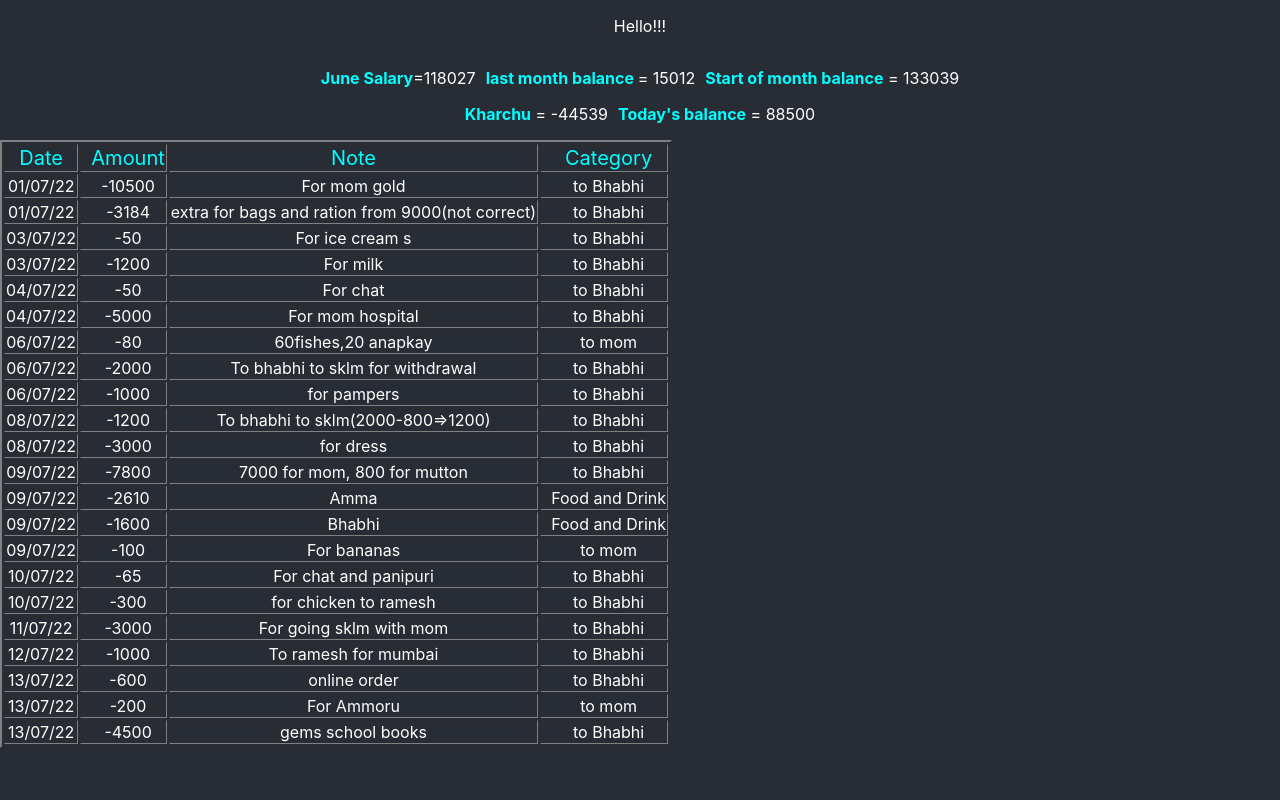
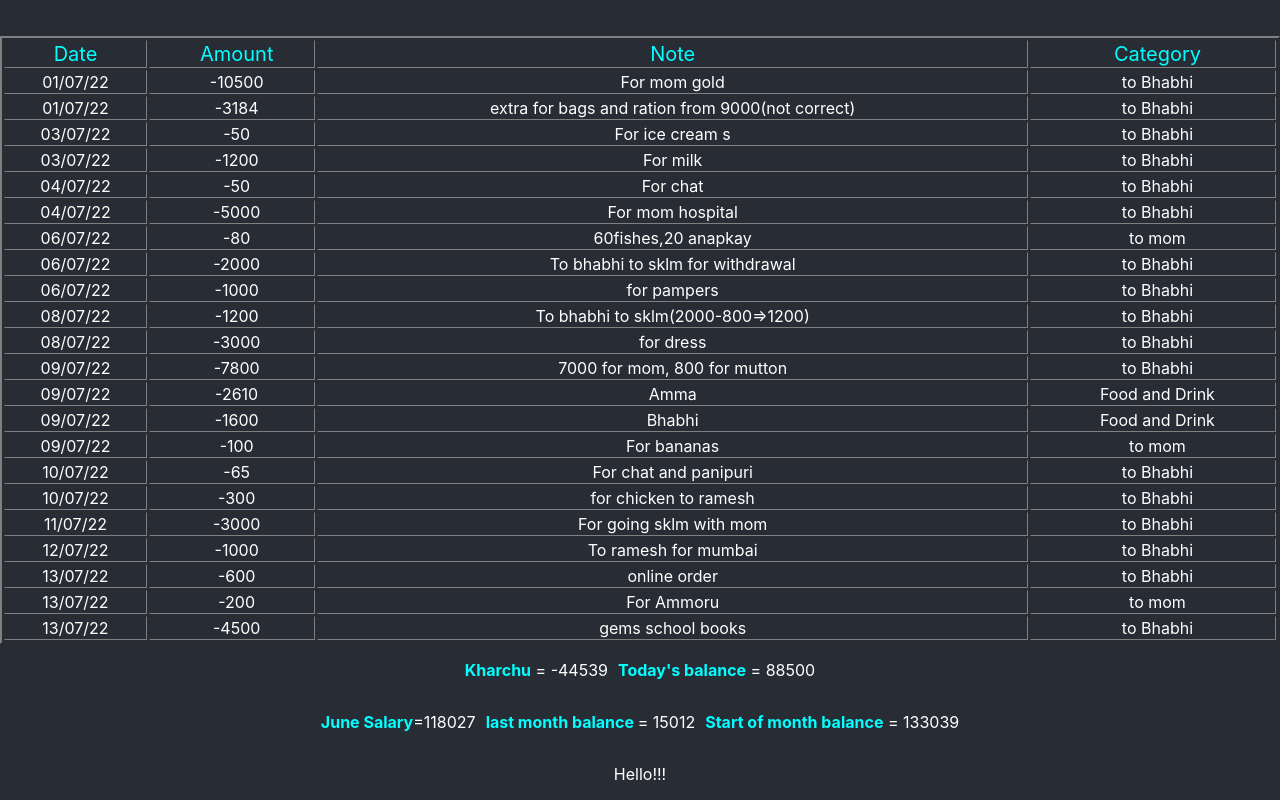
Before and after one commit to Perla-111/blnc1, a React (Create React App) app: page / in a window 1280 px wide. Built offline with nearby package versions, Linux system fonts and the light colour scheme.

Commit message:
used display flex reverse colun

```diff
--- a/src/App.css
+++ b/src/App.css
@@ -1,5 +1,8 @@
 .App {
   text-align: center;
+  display : flex;
+  flex-direction : column-reverse;
+
 }
 
 
@@ -7,7 +10,7 @@
   background-color: #282c34;
   height: 100vh ;
 display: flex;
-flex-direction: column;
+flex-direction: column-reverse;
 width: 100vw;
   color: white;
   overflow-y: scroll;
--- a/src/App.js
+++ b/src/App.js
@@ -131,7 +131,8 @@ function App() {
               demo&&demo.map((month,index)=>{
 
 
-                return <div key={index}>
+                return <div key={index} style={{display:'flex',
+                flexDirection: 'column-reverse'}}>
                   {!toggle?<>
                   <p><span style={{paddingRight:'10px'}}><b style={{color:'cyan'}}>June Salary</b>={salary}</span>
                   <span style={{paddingRight:'10px'}}><b style={{color:'cyan'}}>last month balance </b>= {prevBalance}</span>
```
